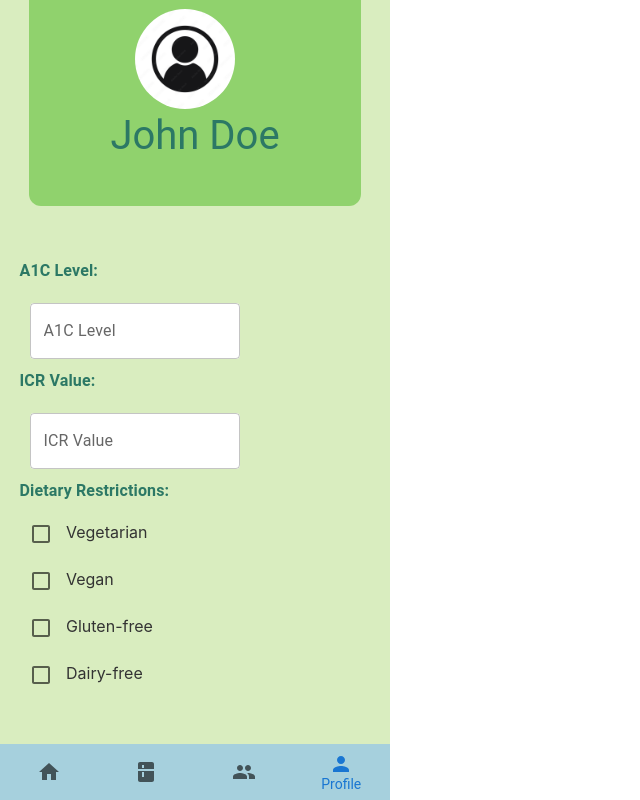
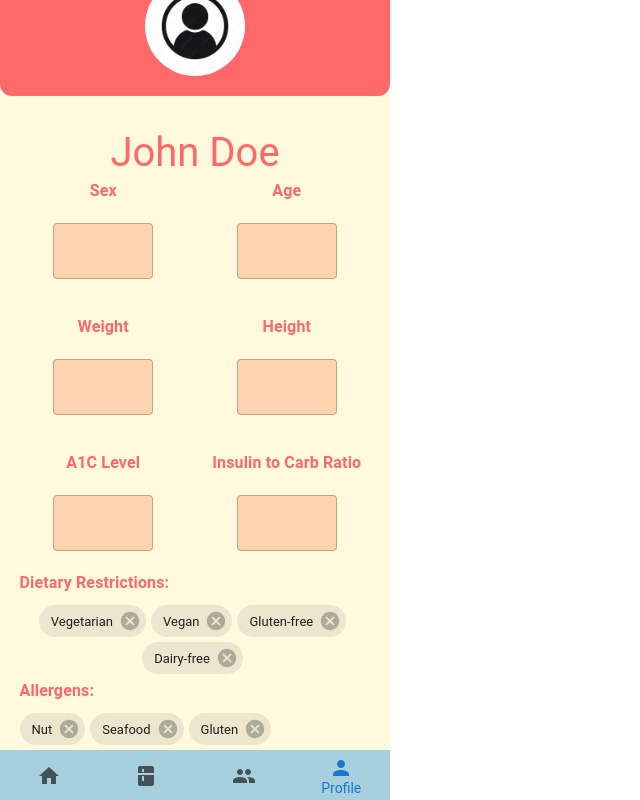
Before and after one commit to Doonver/foodies, a React (Create React App) app: page / in a window 1280 px wide. Both pictures are taken after a click on the button "Profile". Shown: the part 44-844 px from the top of the page, without its empty margins (0-640 px from the left). Built offline with nearby package versions, Linux system fonts and the light colour scheme.

Commit message:
Updated profile page

```diff
--- a/src/screens/ProfileScreen/ProfileScreen.js
+++ b/src/screens/ProfileScreen/ProfileScreen.js
@@ -1,29 +1,110 @@
-import React from 'react';
-import { Box, Typography, TextField, Checkbox } from '@mui/material';
+import React, { useState } from 'react';
+import { Box, Typography, TextField, Chip, Grid } from '@mui/material';
 import styles from './ProfileScreenStyles.js';
 import NavBar from '../../components/NavBar/NavBar.js';
 
 const ProfileScreen = () => {
+    // Define initial dietary restrictions
+    const [dietaryRestrictions, setDietaryRestrictions] = useState(['Vegetarian', 'Vegan', 'Gluten-free', 'Dairy-free']);
+
+    // Define initial allergens
+    const [allergens, setAllergens] = useState(['Nut', 'Seafood', 'Gluten']);
+
+    // Function to handle chip deletion for dietary restrictions
+    const handleDelete = (restrictionToDelete) => {
+        const newRestrictions = dietaryRestrictions.filter(restriction => restriction !== restrictionToDelete);
+        setDietaryRestrictions(newRestrictions);
+    };
+
+    // Function to handle chip deletion for allergens
+    const handleAllergenDelete = (allergenToDelete) => {
+        const newAllergens = allergens.filter(allergen => allergen !== allergenToDelete);
+        setAllergens(newAllergens);
+    };
+
+    // Function to handle chip click for dietary restrictions
+    const handleClick = (restrictionClicked) => {
+        console.log(`Clicked on ${restrictionClicked}`);
+        // Implement logic for handling chip click if needed
+    };
+
+    // Function to handle chip click for allergens
+    const handleAllergenClick = (allergenClicked) => {
+        console.log(`Clicked on ${allergenClicked}`);
+        // Implement logic for handling chip click if needed
+    };
+
     return (
         <Box sx={styles.profilePage}>
             <Box sx={styles.profileBox}>
-                <img src={require('./1000_F_229758328_7x8jwCwjtBMmC6rgFzLFhZoEpLobB6L8.jpg')} alt="Profile Picture" style={styles.profileImg} />
-                <Typography variant="h5" sx={styles.profileName}>John Doe</Typography>
+                <img src={require('./1000_F_229758328_7x8jwCwjtBMmC6rgFzLFhZoEpLobB6L8.jpg')} alt="" style={styles.profileImg} />
             </Box>
+            <Typography variant="h5" sx={styles.profileName}>John Doe</Typography>
             <Box sx={styles.profileDetails}>
-                <Typography sx={styles.detailText}><strong>A1C Level:</strong></Typography>
-                <TextField sx={styles.textField} label="A1C Level" />
-                <Typography sx={styles.detailText}><strong>ICR Value:</strong></Typography>
-                <TextField sx={styles.textField} label="ICR Value" />
+                <Grid container spacing={2}>
+                    <Grid item xs={6}>
+                        <Box sx={{ marginBottom: '10px' }}>
+                            <Typography sx={styles.detailText}><strong>Sex</strong></Typography>
+                            <TextField sx={{ ...styles.textField, width: '100%', maxWidth: '100px' }} />
+                        </Box>
+                    </Grid>
+                    <Grid item xs={6}>
+                        <Box sx={{ marginBottom: '10px' }}>
+                            <Typography sx={styles.detailText}><strong>Age</strong></Typography>
+                            <TextField sx={{ ...styles.textField, width: '100%', maxWidth: '100px' }} />
+                        </Box>
+                    </Grid>
+                    <Grid item xs={6}>
+                        <Box sx={{ marginBottom: '10px' }}>
+                            <Typography sx={styles.detailText}><strong>Weight</strong></Typography>
+                            <TextField sx={{ ...styles.textField, width: '100%', maxWidth: '100px' }} />
+                        </Box>
+                    </Grid>
+                    <Grid item xs={6}>
+                        <Box sx={{ marginBottom: '10px' }}>
+                            <Typography sx={styles.detailText}><strong>Height</strong></Typography>
+                            <TextField sx={{ ...styles.textField, width: '100%', maxWidth: '100px' }} />
+                        </Box>
+                    </Grid>
+                    <Grid item xs={6}>
+                        <Box sx={{ marginBottom: '10px' }}>
+                            <Typography sx={styles.detailText}><strong>A1C Level</strong></Typography>
+                            <TextField sx={{ ...styles.textField, width: '100%', maxWidth: '100px' }} />
+                        </Box>
+                    </Grid>
+                    <Grid item xs={6}>
+                        <Box sx={{ marginBottom: '10px' }}>
+                            <Typography sx={styles.detailText}><strong>Insulin to Carb Ratio</strong></Typography>
+                            <TextField sx={{ ...styles.textField, width: '100%', maxWidth: '100px' }} />
+                        </Box>
+                    </Grid>
+                </Grid>
                 <Typography sx={styles.detailText}><strong>Dietary Restrictions:</strong></Typography>
-                <Box sx={styles.dietaryRestrictions}>
-                    <label style={styles.checkboxLabel}><Checkbox name="vegetarian" /> Vegetarian</label>
-                    <label style={styles.checkboxLabel}><Checkbox name="vegan" /> Vegan</label>
-                    <label style={styles.checkboxLabel}><Checkbox name="glutenFree" /> Gluten-free</label>
-                    <label style={styles.checkboxLabel}><Checkbox name="dairyFree" /> Dairy-free</label>
+                <Box>
+                    {dietaryRestrictions.map((restriction, index) => (
+                        <Chip
+                            key={index}
+                            label={restriction}
+                            onDelete={() => handleDelete(restriction)}
+                            onClick={() => handleClick(restriction)}
+                            sx={{ marginRight: '5px', marginBottom: '5px' }}
+                        />
+                    ))}
+                </Box>
+                <Typography sx={styles.detailText}><strong>Allergens:</strong></Typography>
+                <Box>
+                    {allergens.map((allergen, index) => (
+                        <Chip
+                            key={index}
+                            label={allergen}
+                            onDelete={() => handleAllergenDelete(allergen)}
+                            onClick={() => handleAllergenClick(allergen)}
+                            sx={{ marginRight: '5px', marginBottom: '5px' }}
+                        />
+                    ))}
                 </Box>
             </Box>
-            <NavBar/>
+            <NavBar />
         </Box>
     );
 }
--- a/src/screens/ProfileScreen/ProfileScreenStyles.js
+++ b/src/screens/ProfileScreen/ProfileScreenStyles.js
@@ -4,63 +4,63 @@ const styles = {
         flexDirection: 'column',
         alignItems: 'center',
         justifyContent: 'space-between',
-        backgroundColor: '#D9EDBF', // Light green background color
+        backgroundColor: '#FFF9DE', // Light green background color
         width: '100%',
         height: '100%',
     },
     profileBox: {
-        backgroundColor: '#90D26D', // Light green color for profile box
+        backgroundColor: '#FF6969', // Dark green color for profile box
         padding: '20px', // Add padding inside the profile box
         borderRadius: '12px', // Add rounded corners
-        margin: '10px', // Add space below the profile box
-        width: '75%' ,// Set width to cover 1/4th of the page
-        height:'200px',
+        width: 'calc(100% - 40px)', // Fit to the rectangle width wise
+        marginTop: '0', // Start from the top
+        marginBottom: '20px', // Increase margin bottom to push other content downwards
         display: 'flex',
         flexDirection: 'column',
         alignItems: 'center', // Center align horizontally
-        justifyContent: 'center' // Center align vertically
-    },
-    profileInfo: {
-        display: 'flex',
-        flexDirection: 'row', // Change to row to align name to the right
-        alignItems: 'center',
-        justifyContent: 'center' // Center align horizontally
+        justifyContent: 'flex-end', // Align content at the bottom
     },
     profileImg: {
         width: '100px', // Decrease profile pic size
         height: '100px', // Decrease profile pic size
         borderRadius: '50%',
-        marginRight: '20px' // Add space between profile pic and name
+        marginTop: 'auto', // Align the profile image at the bottom of the red rectangle
     },
     profileName: {
         fontSize: '40px', // Increase font size for name
-        color: '#2C7865' // Dark green color for name
+        color: '#FF6969', // White color for name
+        marginTop: '10px', // Add margin top to separate name from profile image
     },
     profileDetails: {
         display: 'flex',
         flexDirection: 'column',
         alignItems: 'flex-start', // Left justify horizontally
-        width: '90%' // Ensure full width
+        width: '90%', // Ensure full width
     },
     detailText: {
         marginBottom: '10px',
-        color: '#2C7865' // Dark green color for detail text
+        color: '#FF6969', // Red color for detail text
     },
     textField: {
         borderRadius: '4px',
         width: '60%', // Decrease width of text fields
         margin: '10px',
-        backgroundColor: '#FFFFFF' // White background color for text fields
+        backgroundColor: '#FFD3B0', // Set background color of text fields to #FFD3B0
+    },
+    chip: {
+        marginRight: '5px', // Add margin to the right of the chip
+        marginBottom: '5px', // Add margin to the bottom of the chip
+        backgroundColor: '#FFD3B0', // Set background color of chips to #FFD3B0
     },
     dietaryRestrictions: {
         display: 'flex',
         flexDirection: 'column',
-        alignItems: 'flex-start'
+        alignItems: 'flex-start',
     },
     checkboxLabel: {
         marginBottom: '5px',
-        color: '#333' // Dark gray color for checkbox labels
-    }
+        color: '#FF6969', // Red color for checkbox labels
+    },
 };
 
 export default styles;
```
